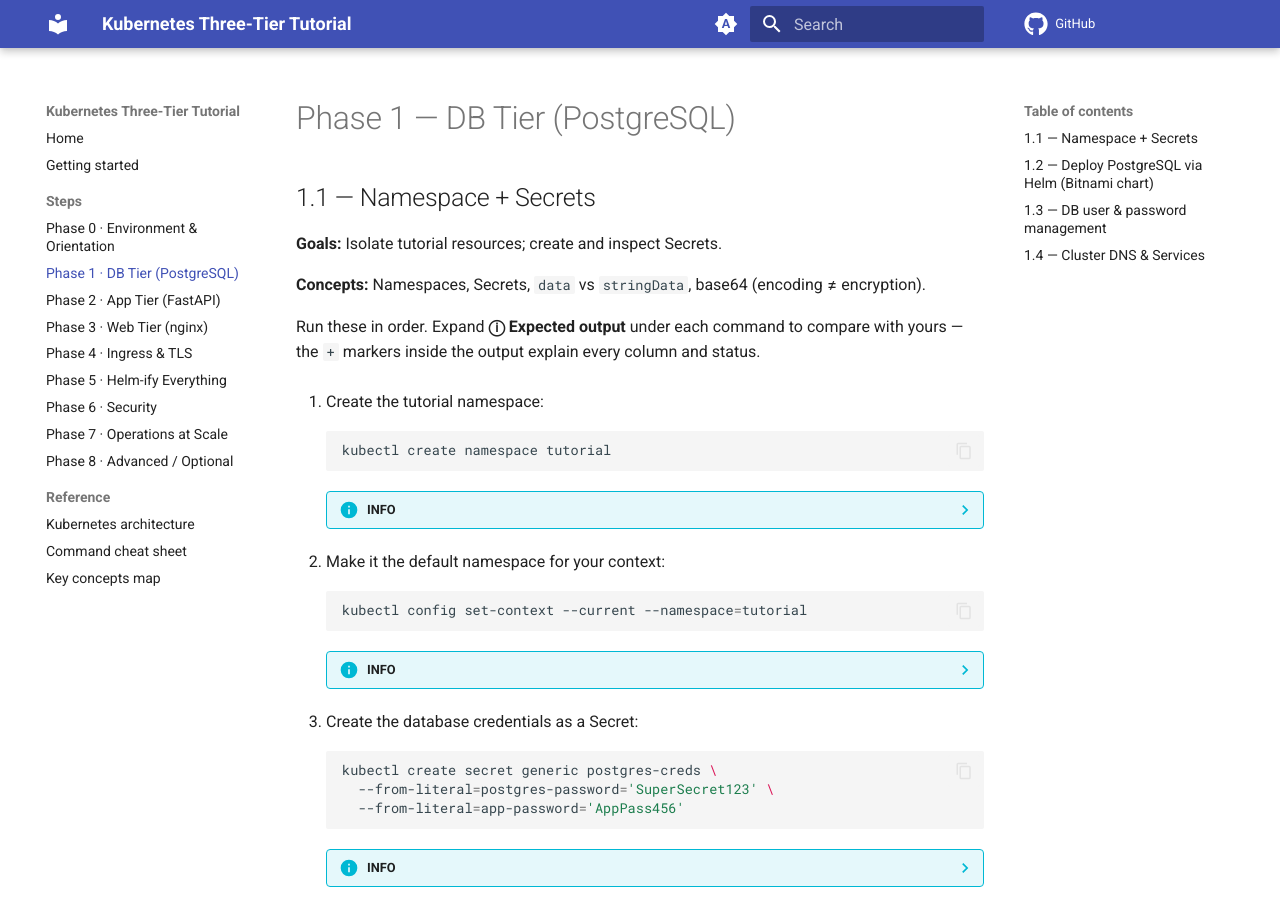
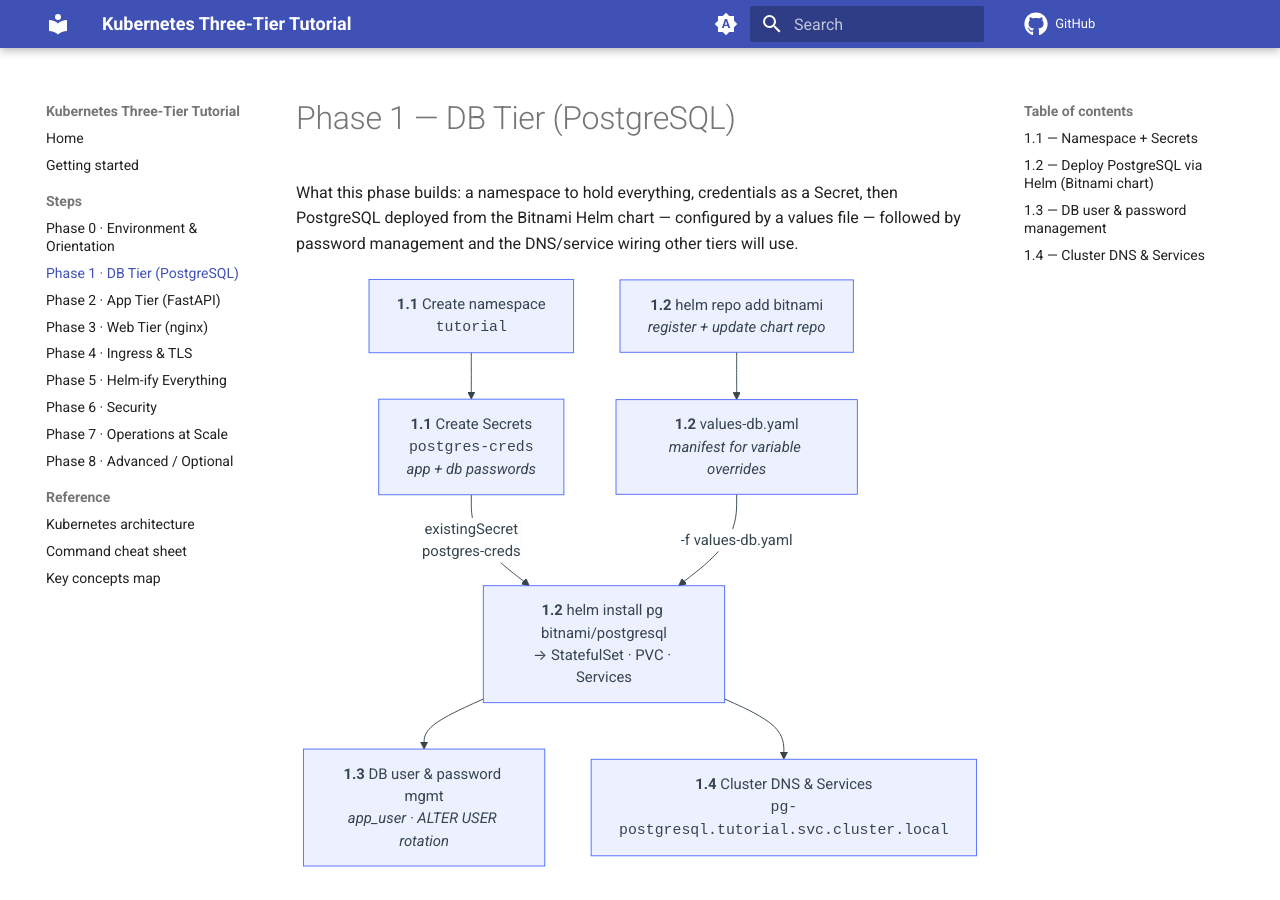
Before and after one commit to francoisharmse/k8s-tutorial, an MkDocs documentation site: the page built from docs/steps/phase-1.md, in a window 1280 px wide and 900 px high. Built offline with MkDocs 1.6.1 and Material for MkDocs 9.7.7, drawn with Linux system fonts in a browser that asks for light colours; comment, search, counter and statistics services are not loaded.

Commit message:
Added Phase 1 overview with Mermaid flowchart showing namespace, secrets, Helm chart deployment, password management, and DNS service wiring workflow

````diff
--- a/docs/steps/phase-1.md
+++ b/docs/steps/phase-1.md
@@ -1,4 +1,27 @@
 # Phase 1 — DB Tier (PostgreSQL)
+
+What this phase builds: a namespace to hold everything, credentials as a
+Secret, then PostgreSQL deployed from the Bitnami Helm chart — configured by a
+values file — followed by password management and the DNS/service wiring other
+tiers will use.
+
+```mermaid
+flowchart TB
+    ns["<b>1.1</b> Create namespace<br/><code>tutorial</code>"]
+    sec["<b>1.1</b> Create Secrets<br/><code>postgres-creds</code><br/><i>app + db passwords</i>"]
+    repo["<b>1.2</b> helm repo add bitnami<br/><i>register + update chart repo</i>"]
+    vals["<b>1.2</b> values-db.yaml<br/><i>manifest for variable overrides</i>"]
+    dep["<b>1.2</b> helm install pg bitnami/postgresql<br/>→ StatefulSet · PVC · Services"]
+    mgmt["<b>1.3</b> DB user &amp; password mgmt<br/><i>app_user · ALTER USER rotation</i>"]
+    dns["<b>1.4</b> Cluster DNS &amp; Services<br/><code>pg-postgresql.tutorial.svc.cluster.local</code>"]
+
+    ns --> sec
+    sec -- "existingSecret<br/>postgres-creds" --> dep
+    repo --> vals
+    vals -- "-f values-db.yaml" --> dep
+    dep --> mgmt
+    dep --> dns
+```
 
 ## 1.1 — Namespace + Secrets
 
````
Also changed, not shown: 2 other files.
